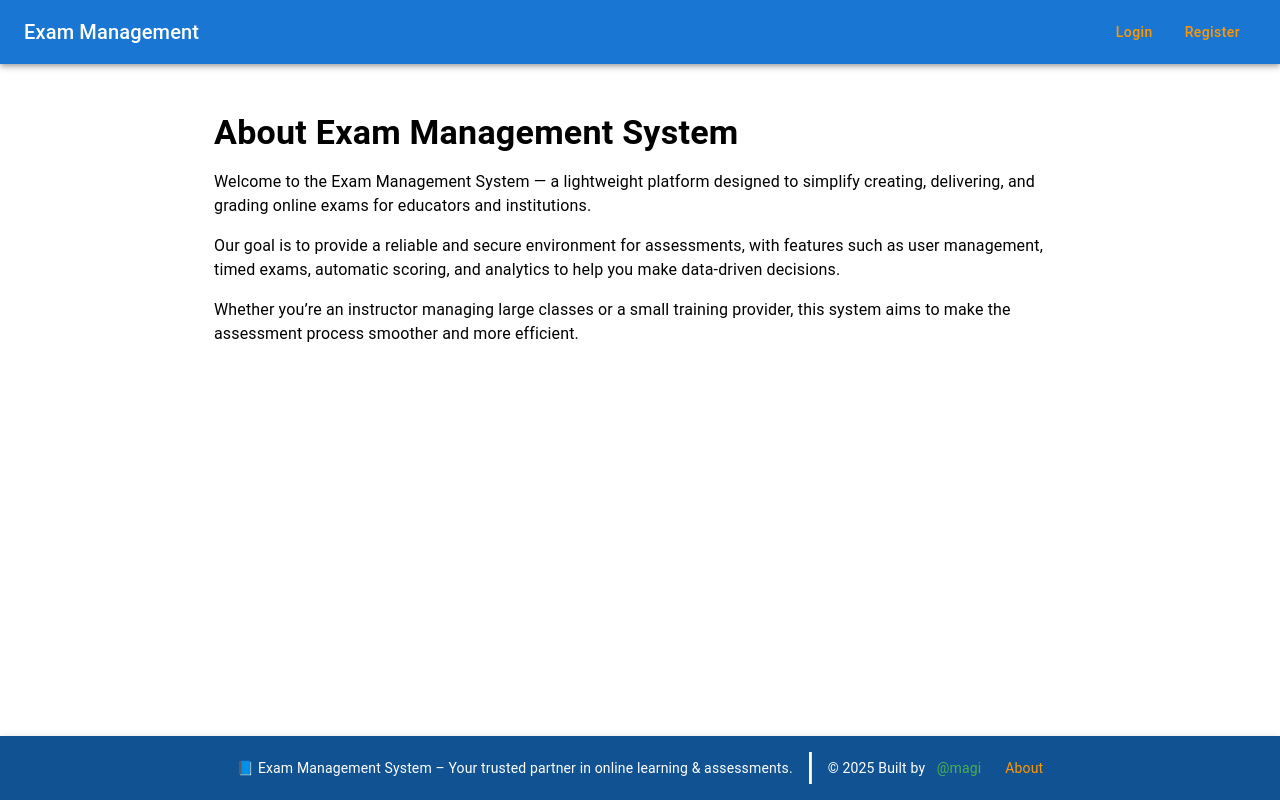
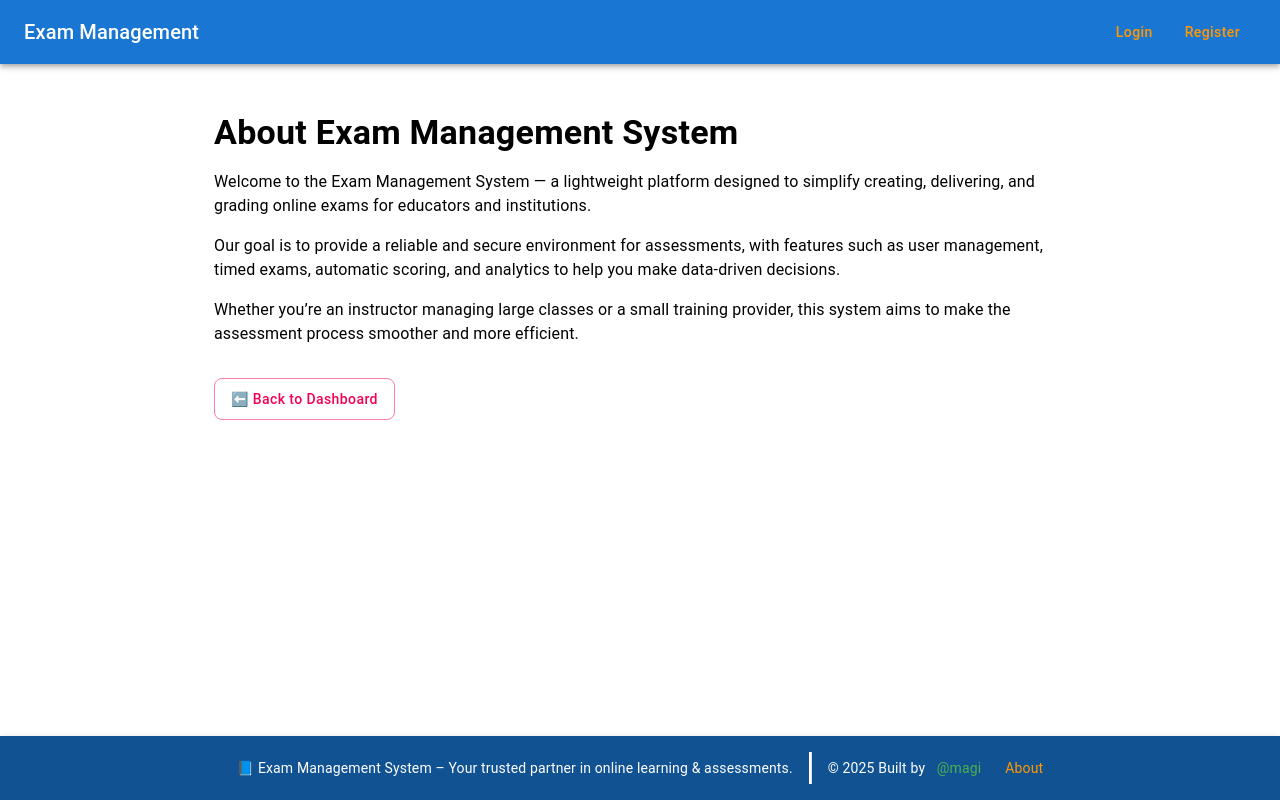
Before and after one commit to casqueen/Intern-exam-system-Frontend-, a React (Create React App) app: page /about in a window 1280 px wide. Built offline with nearby package versions, Linux system fonts and the light colour scheme.

Commit message:
update the about page

```diff
--- a/src/components/About.jsx
+++ b/src/components/About.jsx
@@ -1,7 +1,10 @@
 import React from "react";
-import { Container, Typography, Box } from "@mui/material";
+import { Container, Typography, Box, Button } from "@mui/material";
+import { useNavigate } from "react-router-dom";
 
 const About = () => {
+  const navigate = useNavigate();
+
   return (
     <Container maxWidth="md" sx={{ py: 6 }}>
       <Typography variant="h4" component="h1" gutterBottom>
@@ -25,7 +28,21 @@ const About = () => {
           system aims to make the assessment process smoother and more efficient.
         </Typography>
       </Box>
+
+      <Box sx={{ display: "flex", justifyContent: "left", gap: 2, mt: 4 }}>
+        <Button
+          variant="outlined"
+          color="secondary"
+          onClick={() => navigate("/")}
+          sx={{ px: 2, py: 1, borderRadius: 2 }}
+          aria-label="Back to dashboard"
+        >
+          ⬅️ Back to Dashboard
+        </Button>
+      </Box>
     </Container>
+
+
   );
 };
 
```
